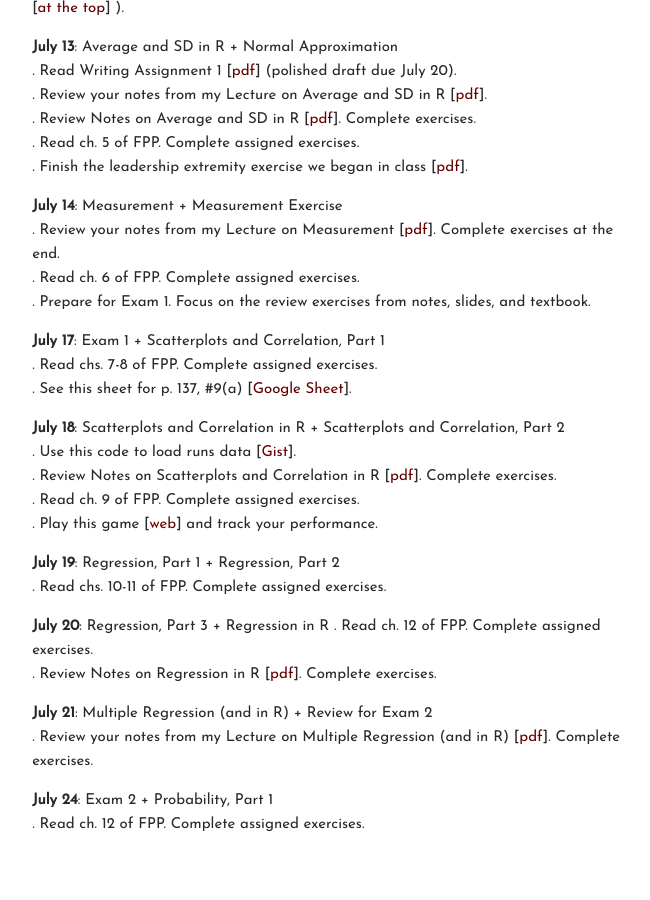
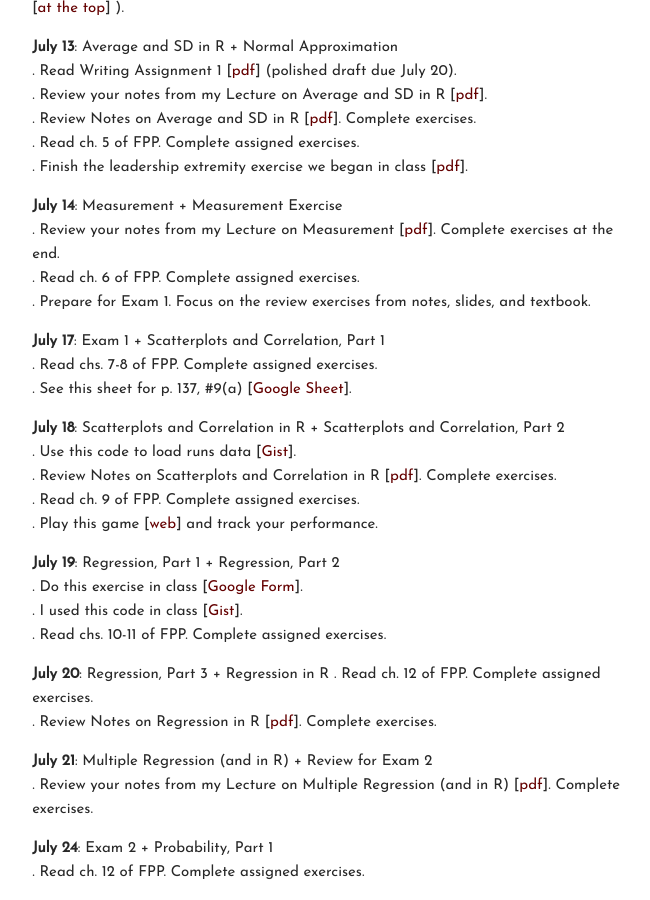
Before and after one commit to carlislerainey/carlislerainey.github.io, a Jekyll site: the page built from teaching/pols-209/index.md, in a window 1280 px wide and 900 px high, scrolled down 1143 px. Shown: the whole window, without its empty margins (430-1080 px from the left). Built offline with Jekyll 4.4.1, drawn with Linux system fonts in a browser that asks for light colours; before the commit the page ends 1995 px from its top, so only the background shows below that.

Commit message:
update 209

```diff
--- a/teaching/pols-209/index.md
+++ b/teaching/pols-209/index.md
@@ -69,6 +69,8 @@ Tasks (bullets) below the date should be completed before the next class unless
 . Play this game [[web](http://www.rossmanchance.com/applets/GuessCorrelation.html)] and track your performance.
 
 **July 19**: Regression, Part 1 + Regression, Part 2
+. Do this exercise in class [[Google Form](https://docs.google.com/forms/d/e/1FAIpQLScYZz0bJLj8qLvKmRlkSLiq2dSrBVNsKTem-HmtWANdoa9qfw/viewform?usp=sf_link)].
+. I used this code in class [[Gist](https://gist.github.com/carlislerainey/d651887552184794a467cf806f481803)].
 . Read chs. 10-11 of FPP. Complete assigned exercises.
 
 **July 20**: Regression, Part 3 + Regression in R
```
